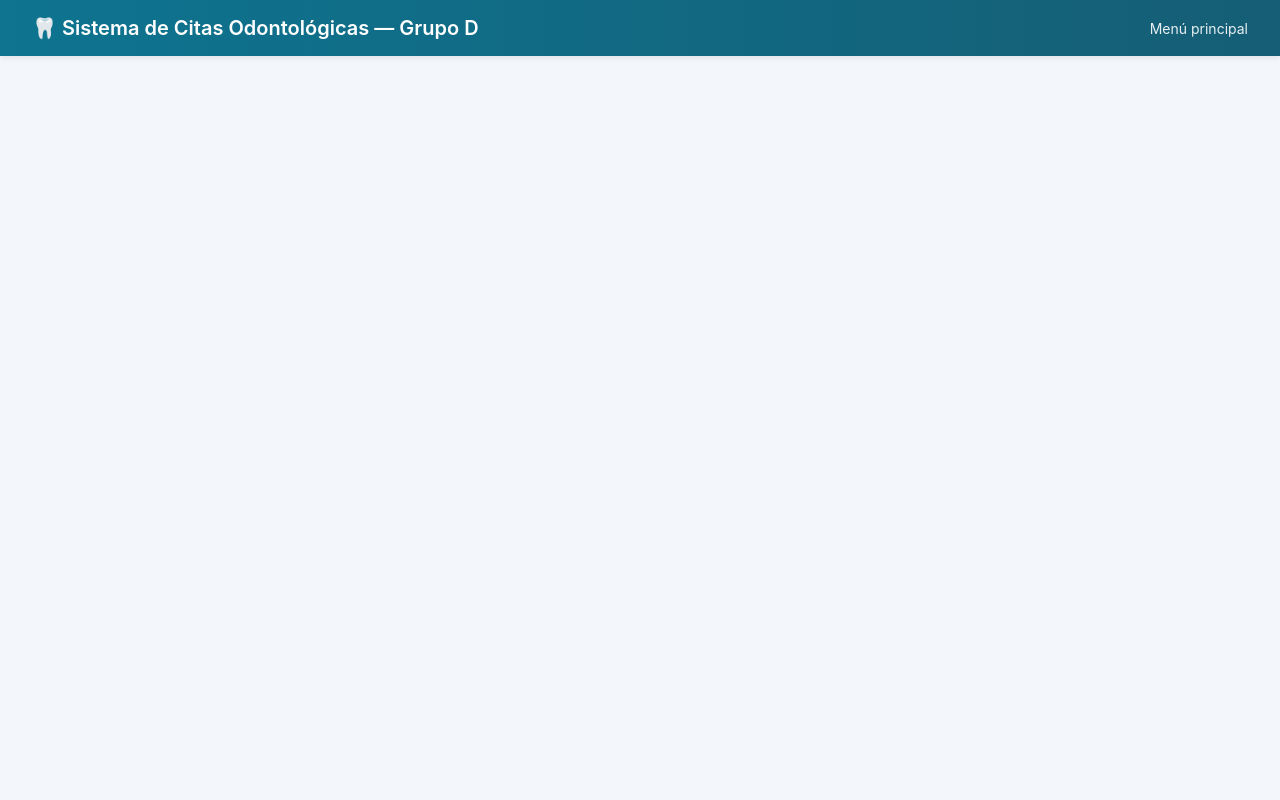
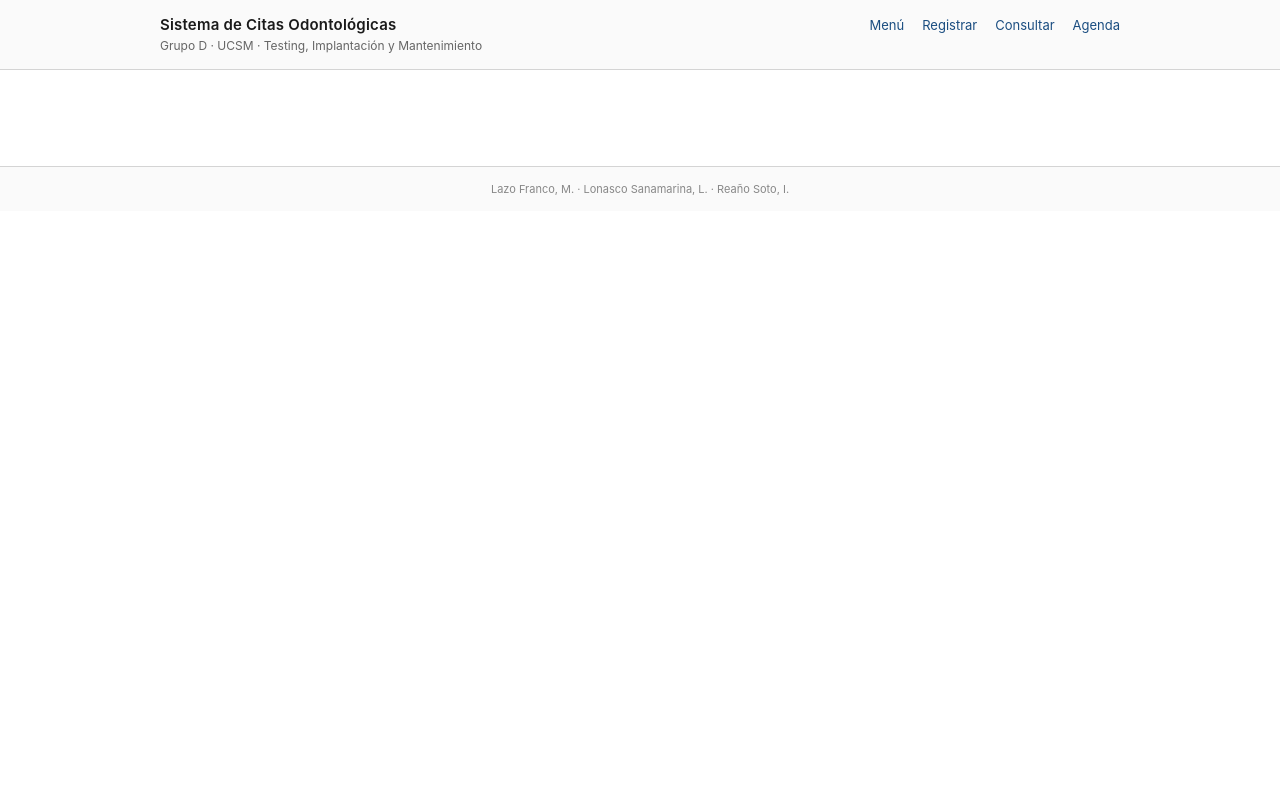
Before and after one commit to MauricioLazo22/Sistema-Citas-OdontoBreos, a Django app: template citas/templates/base.html in a window 1280 px wide. Run offline with Django 5.2, Linux system fonts and the light colour scheme; the template is opened without the code that fills it, so the values that code supplies are empty; parts of the project's set-up code (start-up, migrations or seed data) failed here and were passed over.

Commit message:
Restructuración de interfaz base.html

```diff
--- a/citas/templates/base.html
+++ b/citas/templates/base.html
@@ -3,173 +3,247 @@
 <head>
     <meta charset="UTF-8">
     <meta name="viewport" content="width=device-width, initial-scale=1.0">
-    <title>{% block title %}Sistema de Citas Odontológicas{% endblock %}</title>
+    <title>{% block title %}Sistema de Citas{% endblock %}</title>
     <style>
         * { box-sizing: border-box; margin: 0; padding: 0; }
+        html, body { height: 100%; }
         body {
-            font-family: -apple-system, BlinkMacSystemFont, "Segoe UI", Roboto, sans-serif;
-            background: #f3f6fb;
-            color: #1f2937;
-            min-height: 100vh;
+            font-family: -apple-system, "Segoe UI", Roboto, Helvetica, Arial, sans-serif;
+            font-size: 14px;
+            line-height: 1.5;
+            color: #1a1a1a;
+            background: #ffffff;
         }
-        .navbar {
-            background: linear-gradient(90deg, #0e7490, #155e75);
-            color: white;
-            padding: 16px 32px;
-            box-shadow: 0 2px 6px rgba(0,0,0,0.08);
+        a { color: #1a4d80; text-decoration: none; }
+        a:hover { text-decoration: underline; }
+
+        header.top {
+            border-bottom: 1px solid #d4d4d4;
+            padding: 14px 28px;
+            background: #fafafa;
+        }
+        header.top .wrap {
+            max-width: 960px;
+            margin: 0 auto;
             display: flex;
             justify-content: space-between;
-            align-items: center;
+            align-items: baseline;
         }
-        .navbar h1 { font-size: 20px; font-weight: 600; }
-        .navbar a {
-            color: white;
-            text-decoration: none;
-            font-size: 14px;
-            opacity: 0.9;
+        header.top h1 {
+            font-size: 15px;
+            font-weight: 600;
+            letter-spacing: 0.2px;
+            color: #1a1a1a;
         }
-        .navbar a:hover { opacity: 1; }
-        .container {
-            max-width: 880px;
-            margin: 32px auto;
-            padding: 0 16px;
+        header.top .meta {
+            font-size: 12px;
+            color: #666;
         }
-                .card {
-            background: white;
-            border-radius: 12px;
-            padding: 28px 32px;
-            box-shadow: 0 2px 10px rgba(0,0,0,0.06);
-            margin-bottom: 16px;
+        header.top nav a {
+            font-size: 13px;
+            color: #1a4d80;
+            margin-left: 14px;
         }
-        h2 { color: #0e7490; margin-bottom: 8px; font-size: 22px; }
-        h3 { color: #334155; margin: 16px 0 8px; font-size: 16px; }
-        .subtitle { color: #64748b; font-size: 14px; margin-bottom: 24px; }
 
-        .messages { margin-bottom: 16px; }
+        main {
+            max-width: 960px;
+            margin: 0 auto;
+            padding: 28px;
+        }
+
+        h2 {
+            font-size: 18px;
+            font-weight: 600;
+            margin-bottom: 4px;
+            color: #1a1a1a;
+            border-bottom: 1px solid #d4d4d4;
+            padding-bottom: 6px;
+        }
+        h2 .rf {
+            color: #888;
+            font-weight: 400;
+            font-size: 13px;
+            margin-right: 6px;
+        }
+        h3 { font-size: 14px; margin: 18px 0 8px; color: #333; }
+        p.subtitle { color: #555; font-size: 13px; margin: 8px 0 18px; }
+        p.small { font-size: 12px; color: #666; }
+
+        section { margin-bottom: 28px; }
+
+        /* mensajes (alerts) */
+        .messages { margin-bottom: 18px; }
         .alert {
-            padding: 12px 16px;
-            border-radius: 8px;
-            margin-bottom: 8px;
-            font-size: 14px;
+            padding: 8px 12px;
+            font-size: 13px;
+            margin-bottom: 6px;
+            border-left: 3px solid #888;
+            background: #f5f5f5;
         }
-        .alert-success { background: #d1fae5; color: #065f46; border-left: 4px solid #10b981; }
-        .alert-error   { background: #fee2e2; color: #991b1b; border-left: 4px solid #ef4444; }
-        .alert-info    { background: #dbeafe; color: #1e40af; border-left: 4px solid #3b82f6; }
-        .alert-warning { background: #fef3c7; color: #92400e; border-left: 4px solid #f59e0b; }
+        .alert-success { border-left-color: #2c7a3d; }
+        .alert-error   { border-left-color: #a02020; color: #6a1313; }
+        .alert-info    { border-left-color: #1a4d80; }
+        .alert-warning { border-left-color: #a06a00; }
 
-        form .field { margin-bottom: 14px; }
+        /* formularios */
+        form .field { margin-bottom: 12px; }
         form label {
             display: block;
+            font-size: 12px;
+            font-weight: 500;
+            color: #333;
+            margin-bottom: 3px;
+        }
+        form input[type="text"],
+        form input[type="number"],
+        form select,
+        form textarea {
+            width: 100%;
+            padding: 6px 8px;
+            border: 1px solid #b8b8b8;
+            border-radius: 2px;
             font-size: 13px;
-            color: #475569;
-            margin-bottom: 4px;
-            font-weight: 500;
-        }
-        form input[type="text"], form input[type="number"], form select, form textarea {
-            width: 100%;
-            padding: 9px 12px;
-            border: 1px solid #cbd5e1;
-            border-radius: 6px;
-            font-size: 14px;
             font-family: inherit;
-            transition: border-color 0.15s;
+            background: #fff;
+            color: #1a1a1a;
         }
         form input:focus, form select:focus {
             outline: none;
-            border-color: #0e7490;
-            box-shadow: 0 0 0 3px rgba(14, 116, 144, 0.15);
+            border-color: #1a4d80;
         }
-        .errorlist {
+        form .errorlist {
             list-style: none;
-            color: #b91c1c;
+            color: #a02020;
             font-size: 12px;
-            margin-top: 4px;
+            margin-top: 3px;
+        }
+        .row {
+            display: grid;
+            grid-template-columns: repeat(auto-fit, minmax(200px, 1fr));
+            gap: 12px;
+        }
+        .actions {
+            margin-top: 16px;
+            padding-top: 12px;
+            border-top: 1px solid #e5e5e5;
+            display: flex;
+            gap: 8px;
         }
 
+        /* botones */
         .btn {
             display: inline-block;
-            padding: 10px 22px;
-            border-radius: 6px;
+            padding: 6px 14px;
+            font-size: 13px;
+            font-family: inherit;
+            border: 1px solid #b8b8b8;
+            border-radius: 2px;
+            background: #f5f5f5;
+            color: #1a1a1a;
+            cursor: pointer;
+            text-decoration: none;
+        }
+        .btn:hover { background: #e8e8e8; text-decoration: none; }
+        .btn-primary { background: #1a4d80; color: #fff; border-color: #1a4d80; }
+        .btn-primary:hover { background: #143d66; }
+        .btn-danger  { background: #fff; color: #a02020; border-color: #a02020; }
+        .btn-danger:hover { background: #fbeaea; }
+
+        /* menu */
+        ol.menu {
+            list-style: none;
+            margin: 14px 0;
+            border-top: 1px solid #e5e5e5;
+        }
+        ol.menu li {
+            border-bottom: 1px solid #e5e5e5;
+            padding: 10px 4px;
+            display: flex;
+            align-items: baseline;
+            gap: 12px;
+        }
+        ol.menu li .num {
+            font-family: ui-monospace, "SF Mono", Menlo, Consolas, monospace;
+            color: #888;
+            min-width: 22px;
+        }
+        ol.menu li a {
+            font-weight: 500;
             font-size: 14px;
-            font-weight: 600;
-            cursor: pointer;
-            border: none;
-            text-decoration: none;
-            transition: opacity 0.15s, transform 0.1s;
         }
-        .btn:hover { opacity: 0.9; }
-        .btn:active { transform: translateY(1px); }
-        .btn-primary { background: #0e7490; color: white; }
-        .btn-secondary { background: #e2e8f0; color: #334155; }
-        .btn-danger  { background: #dc2626; color: white; }
-        .btn-success { background: #16a34a; color: white; }
+        ol.menu li .desc { color: #666; font-size: 12px; }
 
-        .menu-grid {
-            display: grid;
-            grid-template-columns: repeat(auto-fit, minmax(220px, 1fr));
-            gap: 14px;
-            margin-top: 18px;
+        /* tablas */
+        table {
+            width: 100%;
+            border-collapse: collapse;
+            margin-top: 10px;
+            font-size: 12.5px;
+            border: 1px solid #d4d4d4;
         }
-        .menu-item {
-            display: flex;
-            flex-direction: column;
-            align-items: center;
-            justify-content: center;
-            text-align: center;
-            background: #f8fafc;
-            border: 1px solid #e2e8f0;
-            border-radius: 10px;
-            padding: 22px 16px;
-            text-decoration: none;
-            color: #0f172a;
-            transition: all 0.15s;
-        }
-        .menu-item:hover {
-            background: #ecfeff;
-            border-color: #0e7490;
-            transform: translateY(-2px);
-            box-shadow: 0 4px 12px rgba(14, 116, 144, 0.15);
-        }
-        .menu-item .num {
-            display: inline-block;
-            width: 36px;
-            height: 36px;
-            line-height: 36px;
-            border-radius: 50%;
-            background: #0e7490;
-            color: white;
-            font-weight: 700;
-            margin-bottom: 8px;
-        }
-        .menu-item strong { display: block; margin-bottom: 4px; font-size: 15px; }
-        .menu-item span { color: #64748b; font-size: 12px; }
-
-        table { width: 100%; border-collapse: collapse; margin-top: 12px; font-size: 13px; }
         th, td {
             text-align: left;
-            padding: 9px 10px;
-            border-bottom: 1px solid #e5e7eb;
+            padding: 6px 9px;
+            border-bottom: 1px solid #e5e5e5;
+            border-right: 1px solid #e5e5e5;
+            vertical-align: top;
         }
-        th { background: #f8fafc; color: #475569; font-weight: 600; }
-        tr:hover td { background: #f8fafc; }
-        .estado-activa     { color: #047857; font-weight: 600; }
-        .estado-cancelada  { color: #b91c1c; font-weight: 600; }
+        th {
+            background: #f5f5f5;
+            font-weight: 600;
+            color: #333;
+            font-size: 12px;
+            text-transform: uppercase;
+            letter-spacing: 0.3px;
+        }
+        td:last-child, th:last-child { border-right: none; }
+        tr:last-child td { border-bottom: none; }
+        td code, .mono { font-family: ui-monospace, "SF Mono", Menlo, Consolas, monospace; font-size: 12px; }
+        .estado-activa    { color: #2c7a3d; }
+        .estado-cancelada { color: #a02020; }
 
-        .row { display: flex; gap: 12px; }
-        .row > * { flex: 1; }
-        .actions { margin-top: 18px; display: flex; gap: 8px; }
-        .small { font-size: 12px; color: #64748b; }
-        dl.detalle { display: grid; grid-template-columns: 200px 1fr; gap: 8px 16px; margin: 12px 0; font-size: 14px; }
-        dl.detalle dt { color: #64748b; font-weight: 500; }
-        dl.detalle dd { color: #1f2937; }
+        /* detalle (definition list) */
+        dl.detalle {
+            display: grid;
+            grid-template-columns: 160px 1fr;
+            gap: 4px 16px;
+            margin: 12px 0;
+            font-size: 13px;
+            border: 1px solid #d4d4d4;
+            padding: 10px 14px;
+            background: #fafafa;
+        }
+        dl.detalle dt { color: #666; }
+        dl.detalle dd { color: #1a1a1a; }
+
+        footer.bottom {
+            border-top: 1px solid #d4d4d4;
+            margin-top: 40px;
+            padding: 14px 28px;
+            font-size: 11px;
+            color: #888;
+            text-align: center;
+            background: #fafafa;
+        }
     </style>
 </head>
 <body>
-    <div class="navbar">
-        <h1>🦷 Sistema de Citas Odontológicas — Grupo D</h1>
-        <a href="{% url 'citas:menu' %}">Menú principal</a>
-    </div>
-    <div class="container">
+    <header class="top">
+        <div class="wrap">
+            <div>
+                <h1>Sistema de Citas Odontológicas</h1>
+                <div class="meta">Grupo D &middot; UCSM &middot; Testing, Implantación y Mantenimiento</div>
+            </div>
+            <nav>
+                <a href="{% url 'citas:menu' %}">Menú</a>
+                <a href="{% url 'citas:registrar' %}">Registrar</a>
+                <a href="{% url 'citas:consultar' %}">Consultar</a>
+                <a href="{% url 'citas:agenda' %}">Agenda</a>
+            </nav>
+        </div>
+    </header>
+
+    <main>
         {% if messages %}
             <div class="messages">
                 {% for m in messages %}
@@ -177,7 +251,12 @@
                 {% endfor %}
             </div>
         {% endif %}
+
         {% block content %}{% endblock %}
-    </div>
+    </main>
+
+    <footer class="bottom">
+        Lazo Franco, M. &middot; Lonasco Sanamarina, L. &middot; Reaño Soto, I.
+    </footer>
 </body>
 </html>
```
